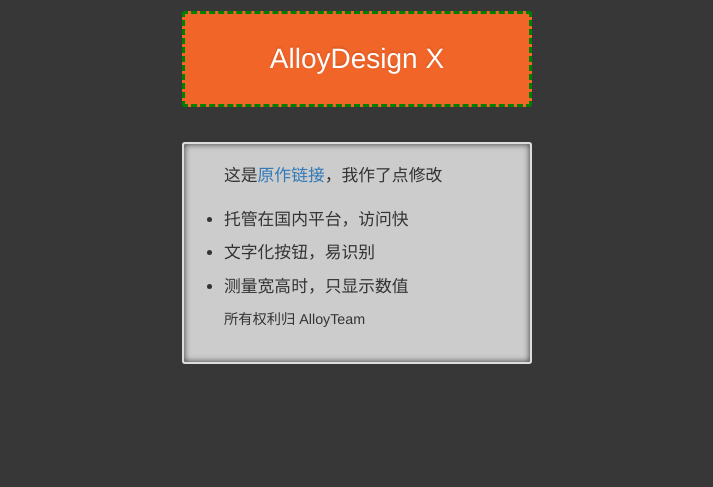
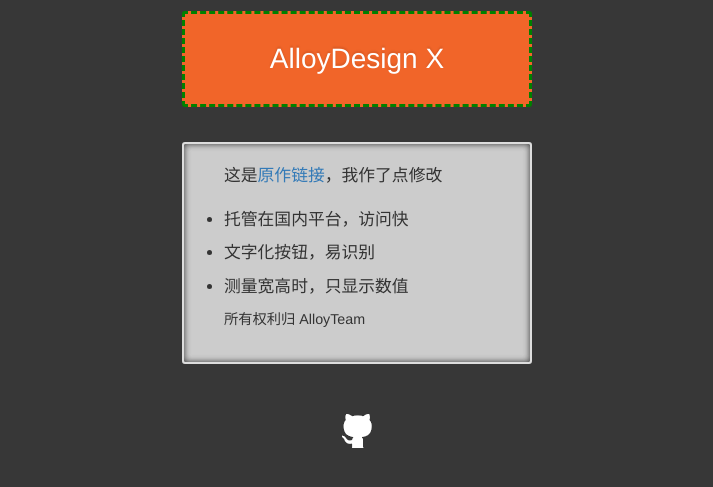
Before and after one commit to cyio/AlloyDesignX, a plain HTML site: page index.html in a window 1280 px wide. Shown: the part 233-720 px from the top of the page, without its empty margins (283-996 px from the left). Drawn offline with nearby package versions, Linux system fonts and the light colour scheme; the site is published under a folder, as on GitHub Pages, so addresses that start at the root find nothing.

Commit message:
修正Github图标链接错误

```diff
--- a/index.html
+++ b/index.html
@@ -36,7 +36,7 @@
 						<li>测量宽高时，只显示数值</li>
 						<p class="small">所有权利归<author> AlloyTeam</author></p>
 					</ul>
-					<a class="github_link" href=""><img src="/img/icon-github.png" alt="" ></a>
+					<a class="github_link" href="./index.html"><img src="./img/icon-github.png" alt="" ></a>
 				</div>
 <!-- my code end-->
       <footer>
```
